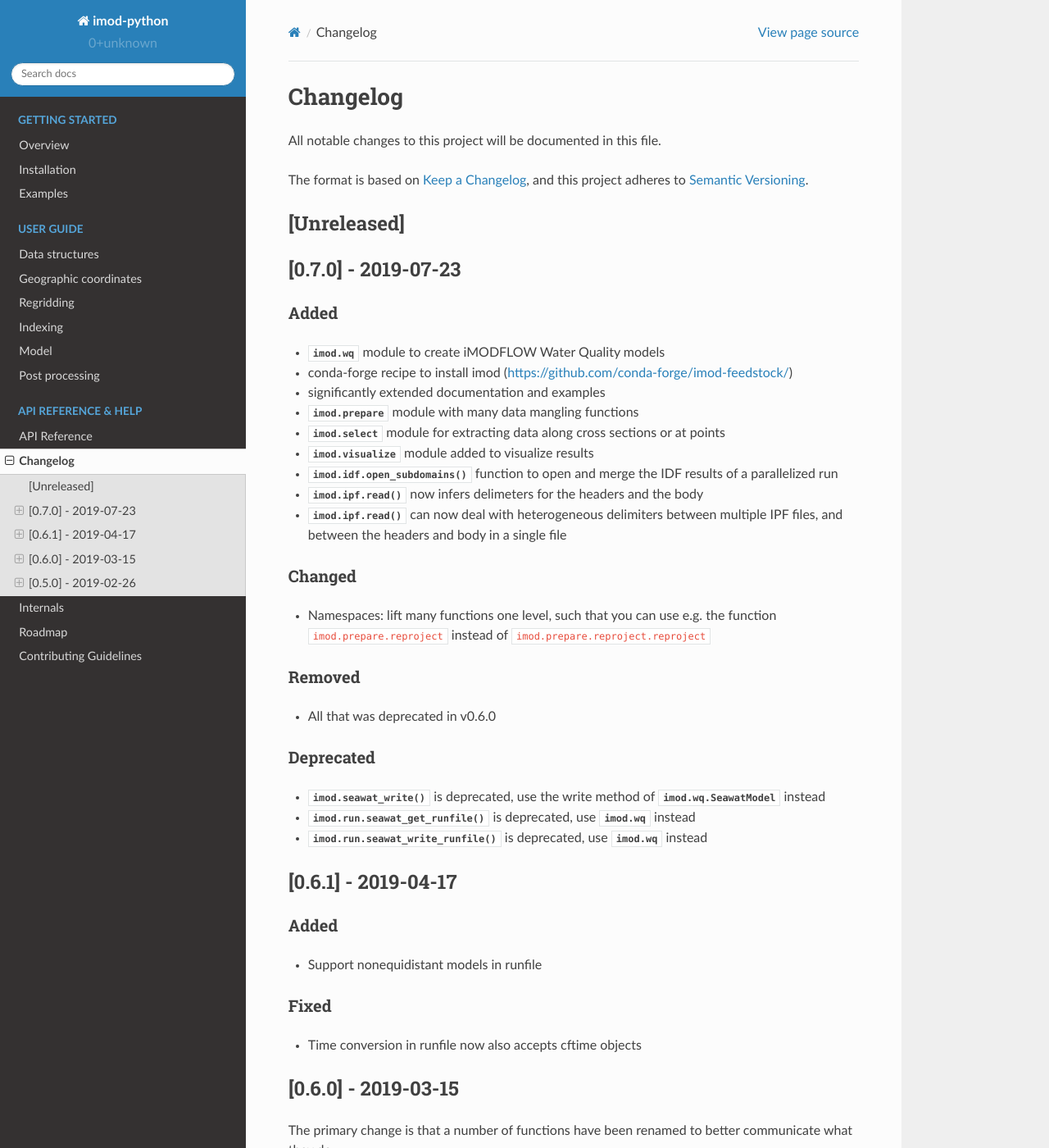
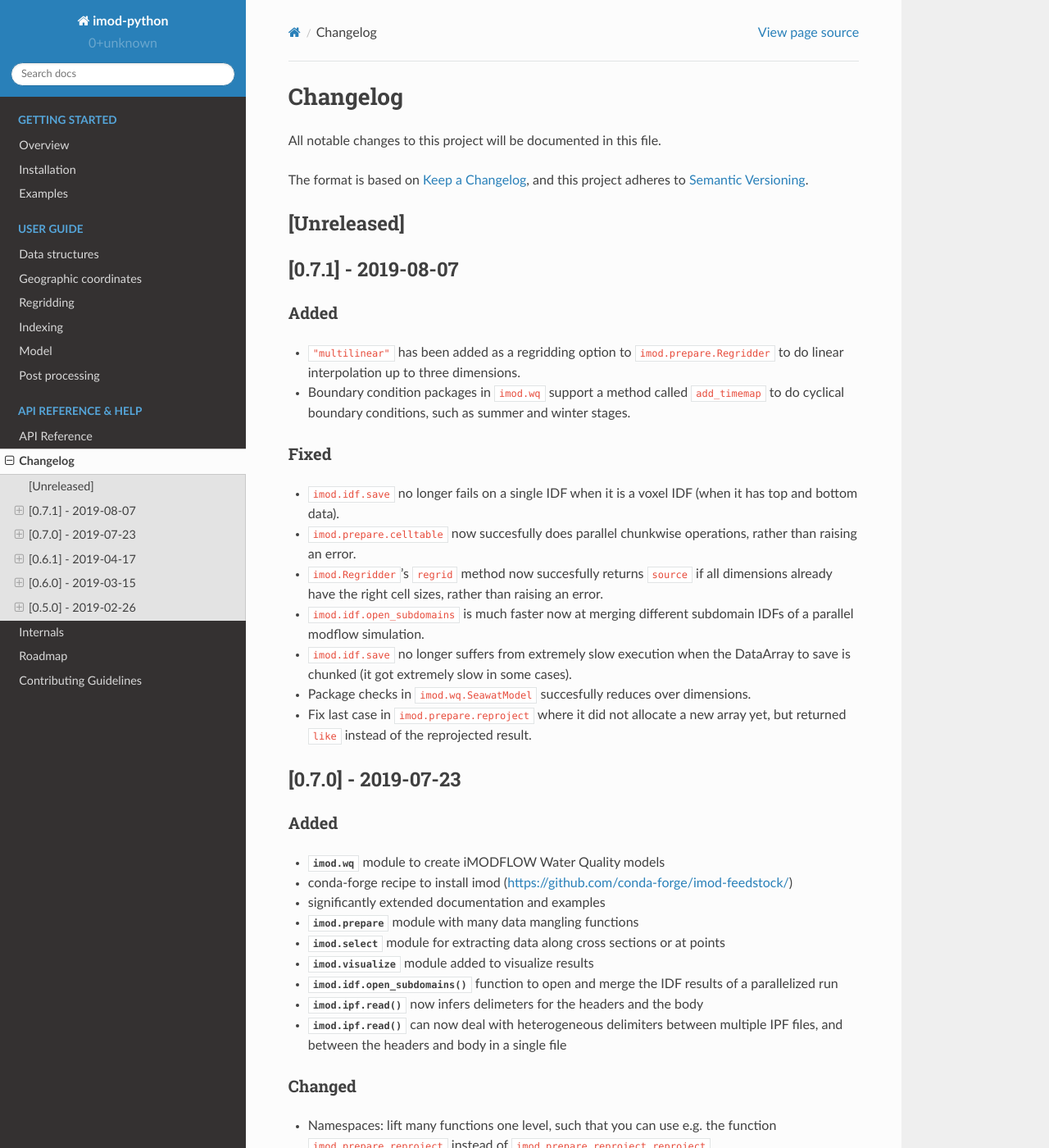
Before and after one commit to Deltares/imod-python, a Sphinx documentation site: the page built from docs/changelog.rst, in a window 1280 px wide and 1400 px high. Shown: the whole window at 82% size. Built offline with Sphinx 7.4.7 and the Read the Docs theme 2.0.0, drawn with Linux system fonts in a browser that asks for light colours.

Commit message:
Update changelog for 0.7.1

```diff
--- a/docs/changelog.rst
+++ b/docs/changelog.rst
@@ -8,6 +8,25 @@ The format is based on `Keep a Changelog`_, and this project adheres to
 
 [Unreleased]
 ------------
+
+[0.7.1] - 2019-08-07
+--------------------
+
+Added
+~~~~~
+-  ``"multilinear"`` has been added as a regridding option to ``imod.prepare.Regridder`` to do linear interpolation up to three dimensions.
+-  Boundary condition packages in ``imod.wq`` support a method called ``add_timemap`` to do cyclical boundary conditions, such as summer and winter stages.
+
+Fixed
+~~~~~
+
+-  ``imod.idf.save`` no longer fails on a single IDF when it is a voxel IDF (when it has top and bottom data).
+-  ``imod.prepare.celltable`` now succesfully does parallel chunkwise operations, rather than raising an error.
+-  ``imod.Regridder``'s ``regrid`` method now succesfully returns ``source`` if all dimensions already have the right cell sizes, rather than raising an error.
+-  ``imod.idf.open_subdomains`` is much faster now at merging different subdomain IDFs of a parallel modflow simulation.
+-  ``imod.idf.save`` no longer suffers from extremely slow execution when the DataArray to save is chunked (it got extremely slow in some cases).
+-  Package checks in ``imod.wq.SeawatModel`` succesfully reduces over dimensions.
+-  Fix last case in ``imod.prepare.reproject`` where it did not allocate a new array yet, but returned ``like`` instead of the reprojected result.
 
 [0.7.0] - 2019-07-23
 --------------------
```
